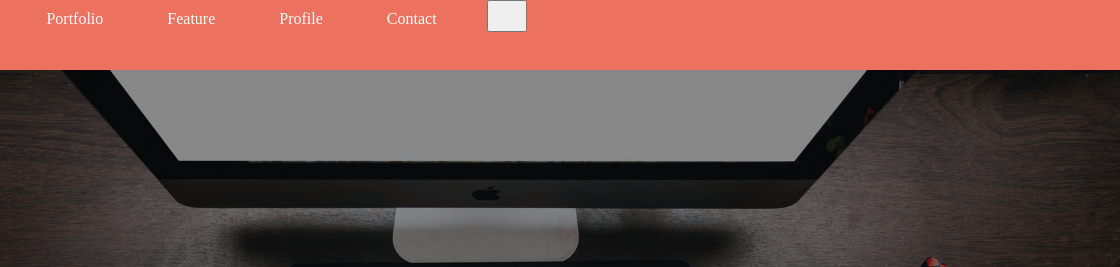
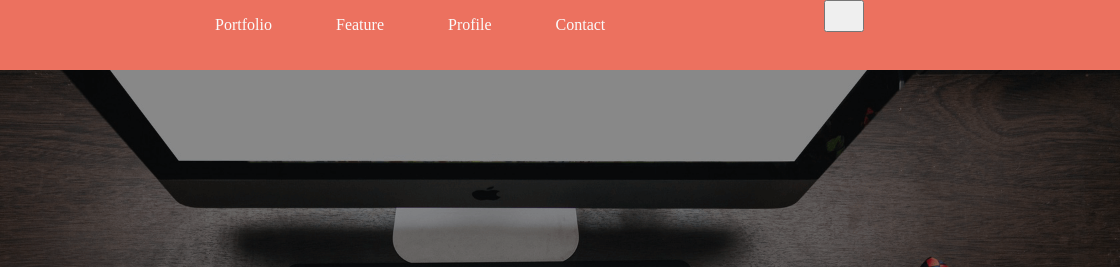
Before and after one commit to hanairokoromo/mysite, a plain HTML site: page index.html in a window 1280 px wide. Shown: the top 267 px of the page, 160-1280 px from the left. Drawn offline with Linux system fonts and the light colour scheme.

Commit message:
header-fix

```diff
--- a/style.css
+++ b/style.css
@@ -14,6 +14,11 @@ header{
 nav{
     display: flex;
     width: 1024px;
+    justify-content: space-between;
+}
+
+.nav-list{
+    line-height: 30px;
 }
 
 .nav-img{
```
